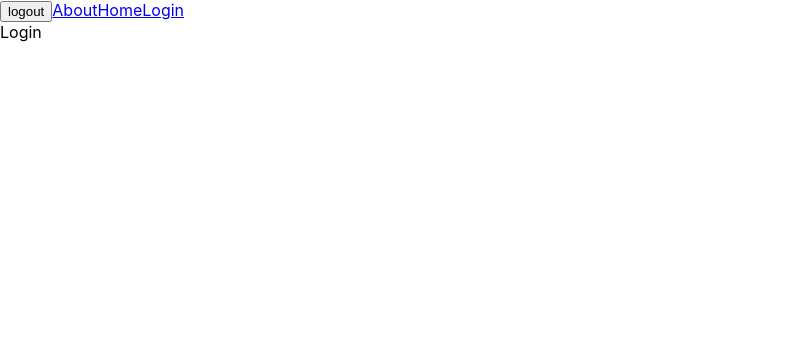
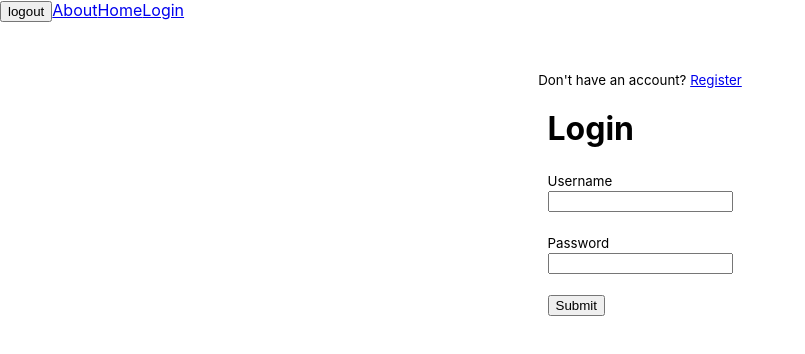
Before and after one commit to kvankerkhove/RateMyBootcamp, a React (Create React App) app in the folder project-client/: page /login in a window 1280 px wide. Shown: the top 354 px of the page, without its empty margins (0-805 px from the left). Built offline with nearby package versions, Linux system fonts and the light colour scheme; no server answers.

Commit message:
review form, login Id updated

```diff
--- a/project-client/src/components/App.js
+++ b/project-client/src/components/App.js
@@ -1,20 +1,23 @@
-import { Switch, Route, useParams, useHistory } from "react-router-dom";
+import { Switch, Route, useHistory } from "react-router-dom";
 import { useState, useEffect } from "react";
 import NavBar from "./NavBar";
 import About from "./About";
 import Home from "./Home";
 import Login from "./Login";
 import Reviews from "./Reviews";
+import SignUp from "./SignUp";
 
 function App() {
   const [bootcamps, setBootcamps] = useState([]);
+  const [users, setUsers] = useState([]);
+  const [currentUser, setCurrentUser] = useState("");
+  const [isLoggedIn, setIsLoggedIn] = useState(false);
   const [reviews, setReviews] = useState([]);
   const [currentBootcamp, setCurrentBootcamp] = useState([]);
+  const [loggedInUserId, setLoggedInUserId] = useState("");
 
   const history = useHistory();
-  // let { id } = useParams()
-  // console.log(bootcamps)
-  // console.log(id)
+
   const [currentPath, setCurrentPath] = useState("");
 
   useEffect(() => {
@@ -56,24 +59,63 @@ function App() {
     setReviews(updatedReviews);
   }
 
+  useEffect(() => {
+    fetch("http://localhost:9292/login")
+      .then((res) => res.json())
+      .then((data) => setUsers(data));
+  }, []);
+  const handleLogin = (loginInfo) => {
+    setCurrentUser(loginInfo);
+    setIsLoggedIn(true);
+    history.push("/bootcamps");
+  };
+  const onSignUpClick = (signUpInfo) => {
+    setUsers([...users, signUpInfo]);
+  };
+
+  console.log(currentUser);
+  console.log(users);
+
+  useEffect(() => {
+    if (currentUser !== "") {
+      const loggedInUser = users.filter(
+        (user) => currentUser.username === user.username
+      );
+      setLoggedInUserId(loggedInUser[0].id);
+    }
+  }, [currentUser, users]);
+
   return (
     <div>
-      <NavBar />
+      <NavBar setIsLoggedIn={setIsLoggedIn} setCurrentUser={setCurrentUser} />
       <Switch>
         <Route path="/about">
           <About />
         </Route>
         <Route path="/bootcamps">
-          <Home bootcamps={bootcamps} handleReviewClick={handleReviewClick} />
+          <Home
+            bootcamps={bootcamps}
+            handleReviewClick={handleReviewClick}
+            currentUser={currentUser}
+            isLoggedIn={isLoggedIn}
+          />
         </Route>
         <Route path="/login">
-          <Login />
+          <Login
+            users={users}
+            handleLogin={handleLogin}
+            isLoggedIn={isLoggedIn}
+          />
+        </Route>
+        <Route path="/signup">
+          <SignUp users={users} onSignUpClick={onSignUpClick} />
         </Route>
         <Route path="/reviews">
           <Reviews
             reviews={reviews}
             currentBootcamp={currentBootcamp}
             handleReviewDelete={handleReviewDelete}
+            loggedInUserId={loggedInUserId}
           />
         </Route>
       </Switch>
--- a/project-client/src/components/Form.js
+++ b/project-client/src/components/Form.js
@@ -2,11 +2,11 @@ import React, { useState } from "react";
 import "./Form.css";
 import StarRating from "./StarRating";
 
-function Form({ currentBootcamp }) {
+function Form({ currentBootcamp, loggedInUserId }) {
   const [formData, setFormData] = useState({
     star_rating: "",
     comment: "",
-    user_id: "",
+    user_id: loggedInUserId,
     bootcamp_id: currentBootcamp.id,
   });
 
--- a/project-client/src/components/Home.js
+++ b/project-client/src/components/Home.js
@@ -1,6 +1,6 @@
 import BootcampItem from "./BootcampItem";
 
-function Home({ bootcamps, handleReviewClick }) {
+function Home({ bootcamps, handleReviewClick, currentUser, isLoggedIn }) {
   const renderBootcamps = bootcamps.map((bootcamp) => {
     return (
       <BootcampItem
@@ -10,7 +10,12 @@ function Home({ bootcamps, handleReviewClick }) {
       />
     );
   });
-  return <div className="home">{renderBootcamps}</div>;
+  return (
+    <div className="home">
+      {isLoggedIn ? <h1>Welcome, {currentUser.username}</h1> : null}
+      {renderBootcamps}
+    </div>
+  );
 }
 
 export default Home;
--- /dev/null
+++ b/project-client/src/components/Login.css
@@ -0,0 +1,6 @@
+.login-wrapper {
+    display: flex;
+    flex-direction: column;
+    align-items: center;
+    margin-top: 50px;
+}
--- a/project-client/src/components/Login.js
+++ b/project-client/src/components/Login.js
@@ -1,9 +1,74 @@
-import React from 'react'
-
-function Login() {
+import React, { useState } from "react";
+import { Redirect } from "react-router-dom";
+import "./Login.css";
+function Login({ users, handleLogin, isLoggedIn }) {
+  const [formData, setFormData] = useState({
+    username: "",
+    password: "",
+  });
+  const [loginIsCorrect, setLoginIsCorrect] = useState(true);
+  if (isLoggedIn) return <Redirect to="/bootcamps" />;
+  const handleChange = (e) => {
+    const { name, value } = e.target;
+    setFormData({ ...formData, [name]: value });
+  };
+  const handleSubmit = (e) => {
+    e.preventDefault();
+    const foundUser = users.find((user) => {
+      return (
+        user.username === formData.username &&
+        user.password === formData.password
+      );
+    });
+    if (foundUser) {
+      handleLogin(formData);
+    } else {
+      setLoginIsCorrect(false);
+    }
+  };
   return (
-    <div>Login</div>
-  )
+    <div className="login-wrapper">
+      <small>
+        Don't have an account? <a href="/signup">Register</a>
+      </small>
+      <div>
+        <h1>Login</h1>
+        <form onSubmit={handleSubmit}>
+          <div>
+            <small>Username</small>
+            <br></br>
+            <input
+              type="text"
+              id="username"
+              name="username"
+              value={formData.username}
+              onChange={handleChange}
+            />
+          </div>
+          <br></br>
+          <div>
+            <small>Password</small>
+            <br></br>
+            <input
+              type="password"
+              id="pass"
+              name="password"
+              value={formData.password}
+              onChange={handleChange}
+            />
+          </div>
+          {loginIsCorrect ? null : (
+            <small style={{ color: "red" }}>
+              username or password is incorrect
+            </small>
+          )}
+          <br></br>
+          <div>
+            <button type="submit">Submit</button>
+          </div>
+        </form>
+      </div>
+    </div>
+  );
 }
-
-export default Login
+export default Login;
--- a/project-client/src/components/NavBar.js
+++ b/project-client/src/components/NavBar.js
@@ -1,21 +1,23 @@
-import React from 'react'
-import {Link} from 'react-router-dom'
+import React from "react";
+import { Link, useHistory } from "react-router-dom";
 
-function NavBar() {
+function NavBar({ setIsLoggedIn, setCurrentUser }) {
+  const history = useHistory();
   return (
     <div className="nav-bar">
-      <button>logout</button>
-      <Link to="/about">
-        About
-      </Link>
-      <Link to="/bootcamps">
-        Home
-      </Link>
-      <Link to="/login">
-        Login
-      </Link>
+      <button
+        onClick={() => {
+          setIsLoggedIn(false);
+          setCurrentUser("");
+          history.push("/login");
+        }}
+      >
+        logout
+      </button>
+      <Link to="/about">About</Link>
+      <Link to="/bootcamps">Home</Link>
+      <Link to="/login">Login</Link>
     </div>
-  )
+  );
 }
-
-export default NavBar
+export default NavBar;
--- a/project-client/src/components/Reviews.js
+++ b/project-client/src/components/Reviews.js
@@ -2,7 +2,14 @@ import React from "react";
 import ReviewTiles from "./ReviewTiles";
 import Form from "./Form";
 
-function Reviews({ reviews, currentBootcamp, handleReviewDelete }) {
+function Reviews({
+  reviews,
+  currentBootcamp,
+  handleReviewDelete,
+  loggedInUserId,
+}) {
+  console.log(reviews);
+  console.log(currentBootcamp);
   const review = reviews.map((review) => {
     return (
       <ReviewTiles
@@ -17,7 +24,7 @@ function Reviews({ reviews, currentBootcamp, handleReviewDelete }) {
       <h1>{currentBootcamp.name}</h1>
       <img src={currentBootcamp.image} alt="" />
       {review}
-      <Form currentBootcamp={currentBootcamp} />
+      <Form currentBootcamp={currentBootcamp} loggedInUserId={loggedInUserId} />
     </div>
   );
 }
--- /dev/null
+++ b/project-client/src/components/SignUp.css
@@ -0,0 +1,6 @@
+.signup-wrapper {
+    display: flex;
+    flex-direction: column;
+    align-items: center;
+    margin-top: 50px;
+}
--- a/project-client/src/components/SignUp.js
+++ b/project-client/src/components/SignUp.js
@@ -1,9 +1,71 @@
-import React from 'react'
-
-function SignUp() {
+import React, { useState } from "react";
+import "./SignUp.css";
+function SignUp({ users, onSignUpClick }) {
+  const [signUpData, setSignUpData] = useState({
+    username: "",
+    password: "",
+  });
+  const handleSubmit = (e) => {
+    e.preventDefault();
+    const foundUsername = users.find((user) => {
+      return user.username === signUpData.username;
+    });
+    if (foundUsername) {
+      alert("that username is already taken");
+    } else {
+      fetch("http://localhost:9292/signup", {
+        method: "POST",
+        headers: {
+          "Content-Type": "application/json",
+        },
+        body: JSON.stringify(signUpData),
+      })
+        .then((res) => res.json())
+        .then((data) => onSignUpClick(data));
+    }
+  };
+  const handleOnChange = (e) => {
+    const { name, value } = e.target;
+    setSignUpData({ ...signUpData, [name]: value });
+  };
   return (
-    <div>SignUp</div>
-  )
+    <div className="signup-wrapper">
+      <small>
+        Click <a href="/login">here</a> to go back to Login
+      </small>
+      <div>
+        <h1>Sign Up</h1>
+        <form onSubmit={handleSubmit}>
+          <div>
+            <small>Username</small>
+            <br></br>
+            <input
+              type="text"
+              id="username"
+              name="username"
+              value={signUpData.username}
+              onChange={handleOnChange}
+            />
+          </div>
+          <br></br>
+          <div>
+            <small>Password</small>
+            <br></br>
+            <input
+              type="password"
+              id="pass"
+              name="password"
+              value={signUpData.password}
+              onChange={handleOnChange}
+            />
+          </div>
+          <br></br>
+          <div>
+            <button type="submit">Submit</button>
+          </div>
+        </form>
+      </div>
+    </div>
+  );
 }
-
-export default SignUp
+export default SignUp;
```
Also changed, not shown: 2 other files (tests, documents, lock files or other folders).
